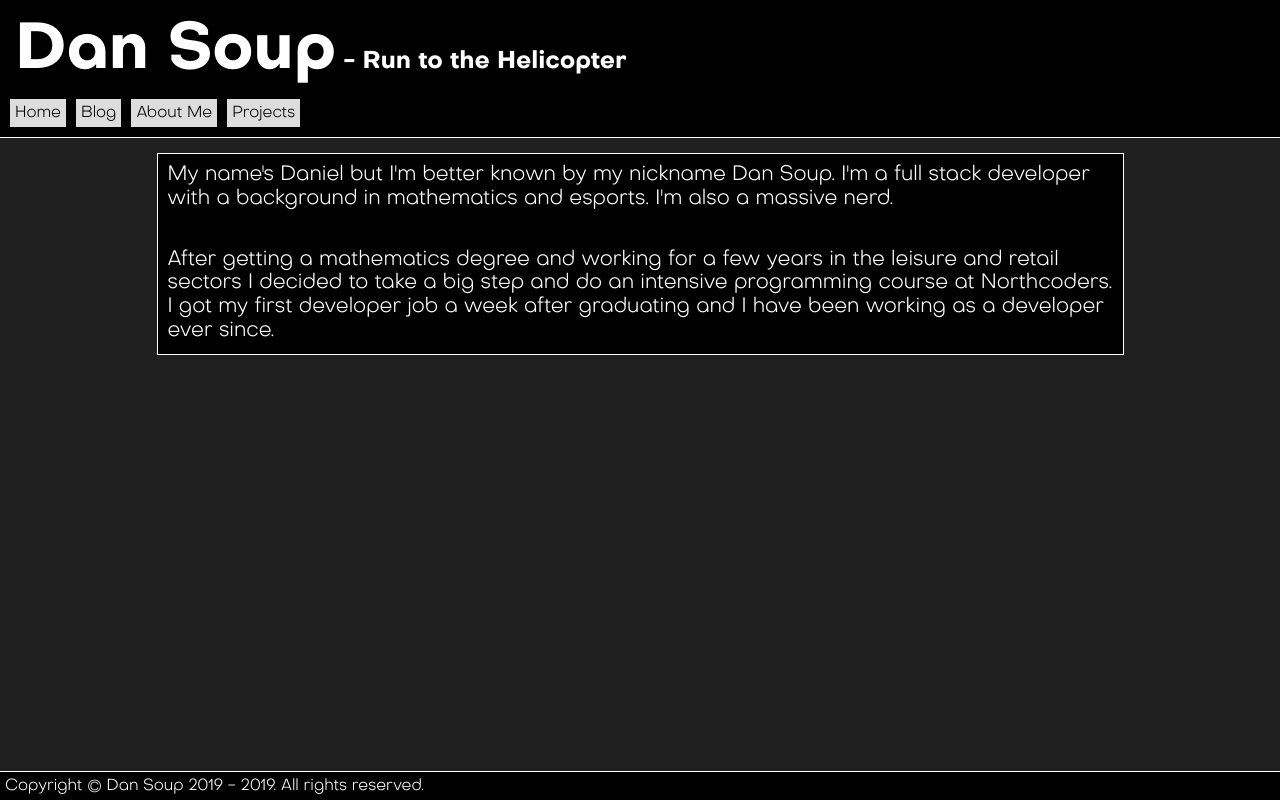
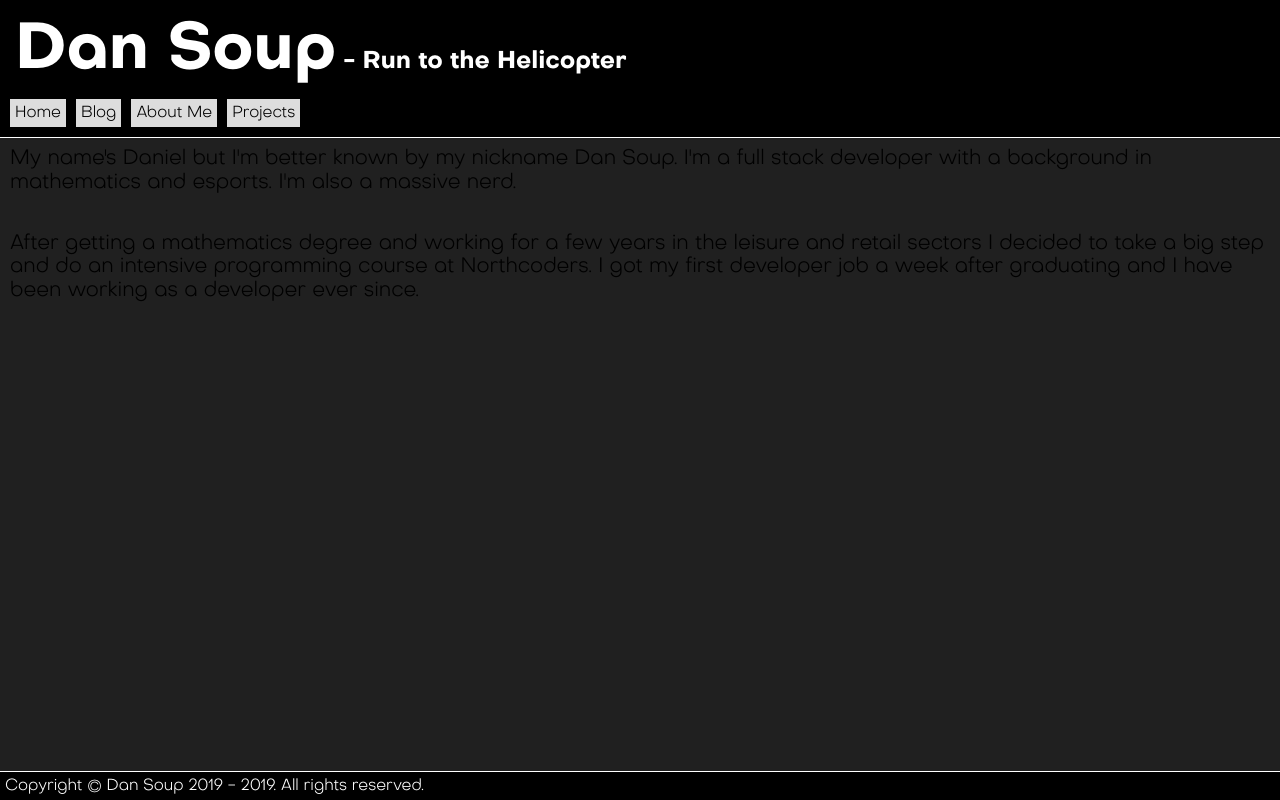
Before and after one commit to DanSoup/dan-soup-co-uk-OLD, a React (Create React App) app: page /about-me in a window 1280 px wide. Built offline with nearby package versions, Linux system fonts and the light colour scheme.

Commit message:
removed unnecessary parts of the about me page

```diff
--- a/src/components/homePage/content/aboutMe/aboutMe.js
+++ b/src/components/homePage/content/aboutMe/aboutMe.js
@@ -7,16 +7,13 @@ const AboutMe = (props) => {
     "My name's Daniel but I'm better known by my nickname Dan Soup. I'm a full-stack developer with a background in mathematics and esports. This is my story so far..."
   ]
 
-  return <React.Fragment>
-    <div className="dsBlock">
-      {/* {aboutMeText.map((line, index) => {
-        return index > 0 ? <><br/><br/><p>{line}</p></> : <p>{line}</p>
-      })} */}
+  return <>
+    <section>
       <p>My name's Daniel but I'm better known by my nickname Dan Soup. I'm a full stack developer with a background in mathematics and esports. I'm also a massive nerd.</p>
       <br/><br/>
       <p>After getting a mathematics degree and working for a few years in the leisure and retail sectors I decided to take a big step and do an intensive programming course at Northcoders. I got my first developer job a week after graduating and I have been working as a developer ever since.</p>
-    </div>
-  </React.Fragment>
+    </section>
+  </>
 
 }
 
```
